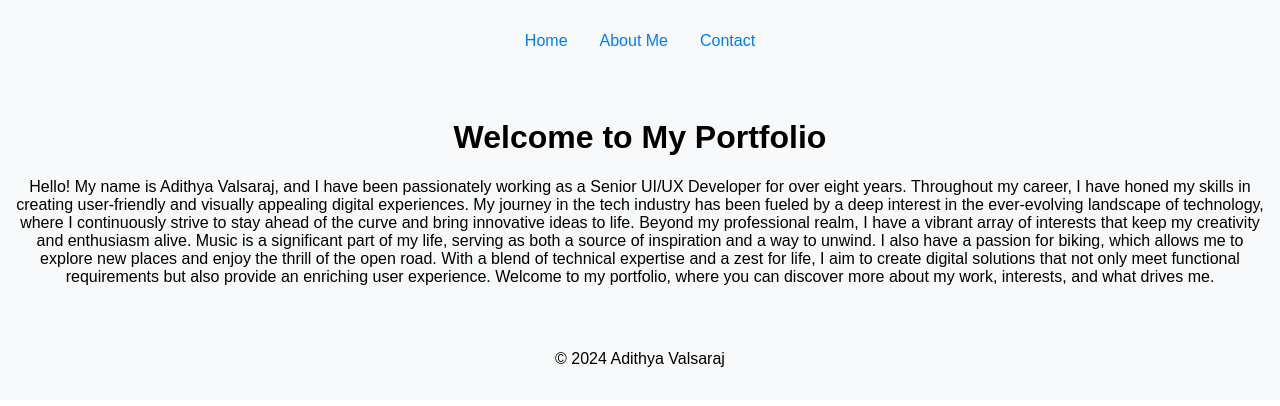
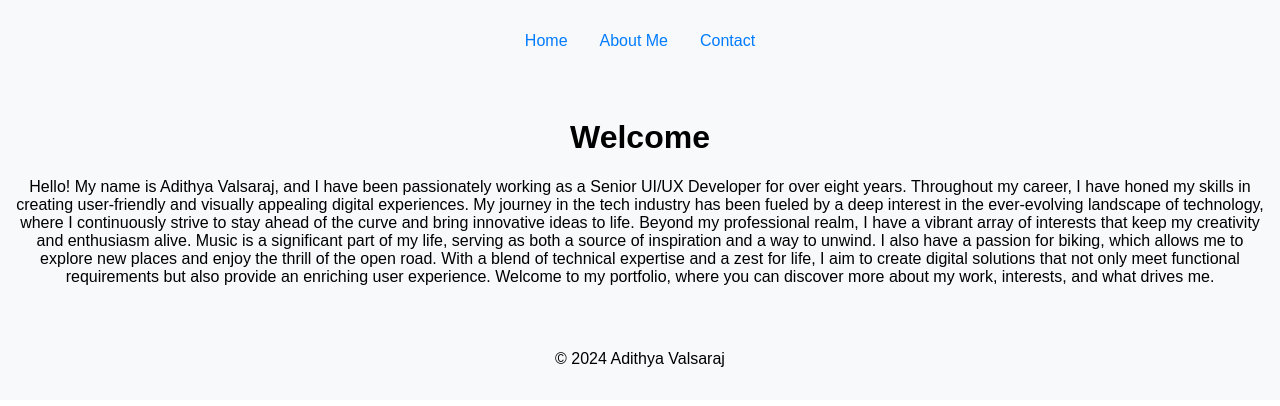
Before and after one commit to adithyavalsaraj/adivals.com, a React (Create React App) app: page / in a window 1280 px wide. Shown: the top 406 px of the page. Built offline with nearby package versions, Linux system fonts and the light colour scheme.

Commit message:
Fix: Typo

```diff
--- a/src/components/Header.tsx
+++ b/src/components/Header.tsx
@@ -2,7 +2,7 @@ import React from "react";
 
 const Header: React.FC = () => (
   <header>
-    <h1>Welcome to My Portfolio</h1>
+    <h1>Welcome</h1>
     <p>
       Hello! My name is Adithya Valsaraj, and I have been passionately working
       as a Senior UI/UX Developer for over eight years. Throughout my career, I
```
